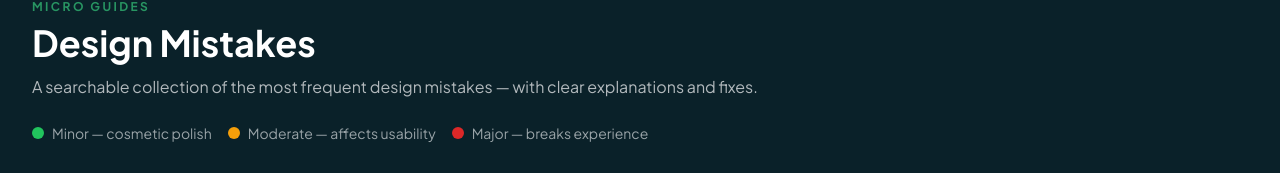
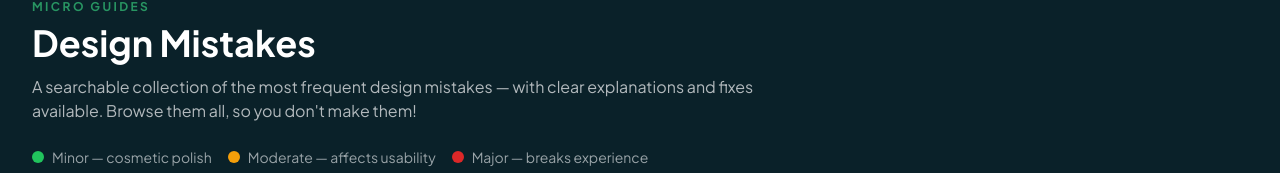
Before and after one commit to onehipsista/ghqguides, a React (Vite) app: page /mistakes in a window 1280 px wide. Shown: the part 130-303 px from the top of the page. Built offline with nearby package versions, Linux system fonts and the light colour scheme; no server answers; the database is empty; the HTML template or start-up script is replaced by a standard one.

Commit message:
Correct guide access language

```diff
--- a/src/pages/Mistakes.tsx
+++ b/src/pages/Mistakes.tsx
@@ -101,7 +101,7 @@ export default function MistakesPage() {
           </h1>
           <p className="mt-3 max-w-3xl text-base text-nav-foreground/70">
             A searchable collection of the most frequent design mistakes — with
-            clear explanations and fixes.
+            clear explanations and fixes available. Browse them all, so you don't make them!
           </p>
 
           {/* Severity legend */}
```
